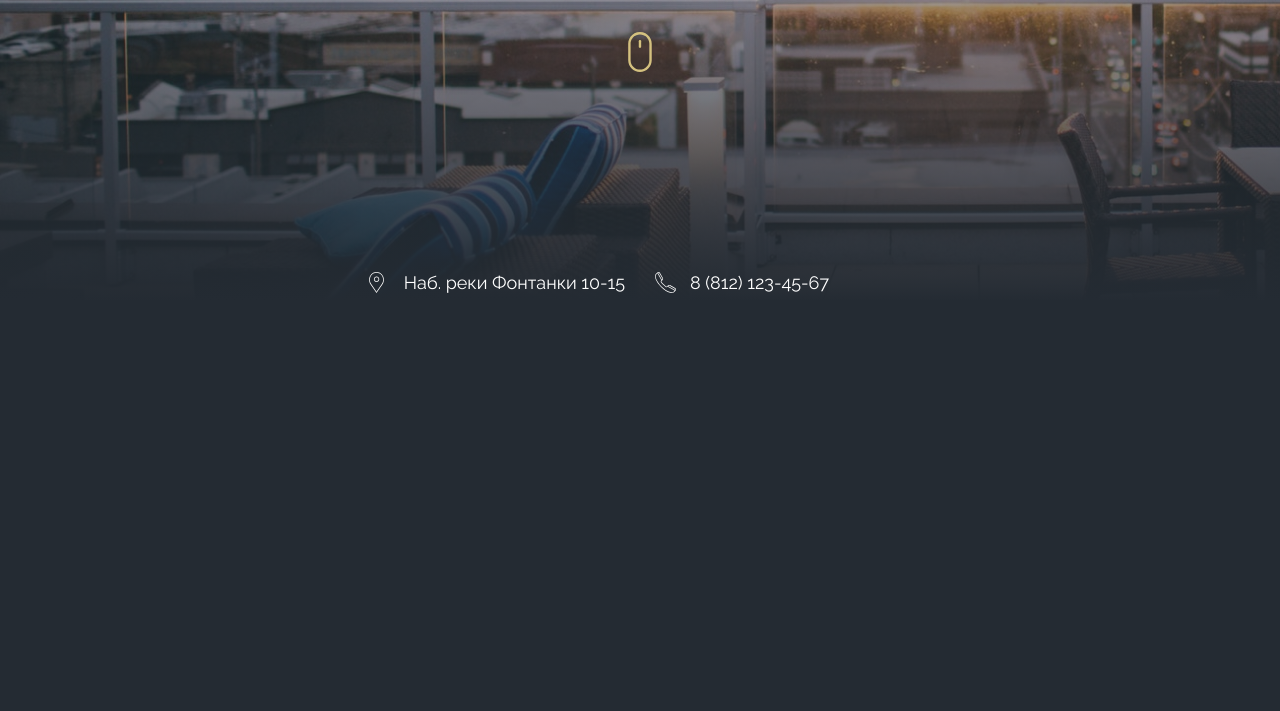
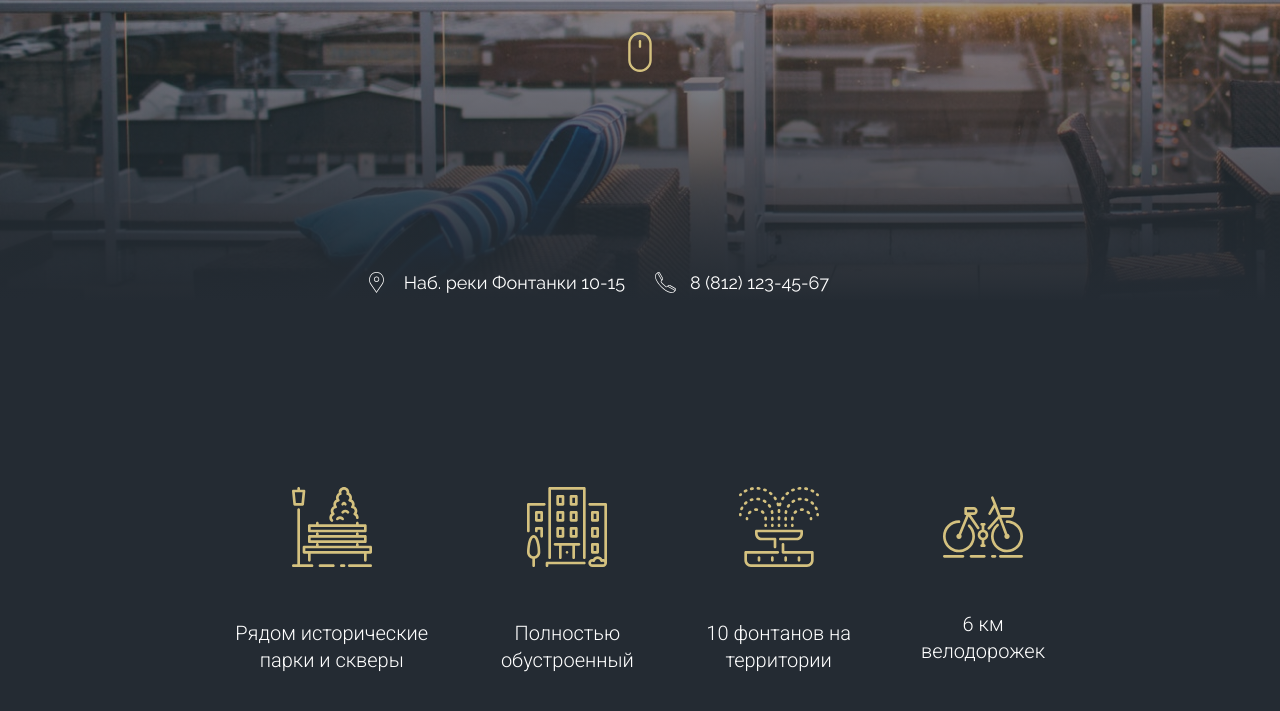
Before and after one commit to markdamolotov/lofthouse_landing, a plain HTML site: page index.html in a window 1280 px wide. Shown: the part 473-1184 px from the top of the page. Before the commit the page ends 840 px from the top, so only its background shows below. Drawn offline with nearby package versions, Linux system fonts and the light colour scheme.

Commit message:
add benefits

```diff
--- a/index.html
+++ b/index.html
@@ -41,6 +41,31 @@
     </div>
   </header>
 
+  <main>
+    <section class="benefits">
+      <div class="container container--sm">
+        <div class="benefits__row">
+          <div class="benefits__item">
+            <img src="./img/benefits/bench.svg" alt="" class="benefits__item-img">
+            <p class="benefits__item-text">Рядом исторические парки и скверы</p>
+          </div>
+          <div class="benefits__item">
+            <img src="./img/benefits/building.svg" alt="" class="benefits__item-img">
+            <p class="benefits__item-text">Полностью обустроенный</p>
+          </div>
+          <div class="benefits__item">
+            <img src="./img/benefits/fountain.svg" alt="" class="benefits__item-img">
+            <p class="benefits__item-text">10 фонтанов на территории</p>
+          </div>
+          <div class="benefits__item">
+            <img src="./img/benefits/bicycle.svg" alt="" class="benefits__item-img">
+            <p class="benefits__item-text">6 км велодорожек</p>
+          </div>
+        </div>
+      </div>
+    </section>
+  </main>
+
   <script src="./js/main.js"></script>
 </body>
 </html>
--- a/sass/base/_base.scss
+++ b/sass/base/_base.scss
@@ -19,7 +19,11 @@ a {
 .container {
   margin: 0 auto;
   padding: 0 15px;
-  width: 1140px;
+  max-width: 1140px;
+
+  &--sm {
+    max-width: 840px;
+  }
 }
 
 .text-right {
--- /dev/null
+++ b/sass/blocks/_benefits.scss
@@ -0,0 +1,22 @@
+.benefits {
+  padding: 120px 0;
+
+  &__row {
+    display: flex;
+    justify-content: space-between;
+    column-gap: 70px;
+    align-items: center;
+    text-align: center;
+  }
+
+  &__item-img {
+    margin-bottom: 53px;
+  }
+
+  &__item-text {
+    font-family: $font-secondary;
+    font-size: 20px;
+    font-weight: 300;
+    line-height: 1.35;
+  }
+}
--- a/sass/main.scss
+++ b/sass/main.scss
@@ -7,3 +7,4 @@
 @import './blocks/header';
 @import './blocks/nav';
 @import './blocks/info';
+@import './blocks/benefits';
```
Also changed, not shown: css/main.css, css/main.min.css, img/benefits/bench.svg (added), img/benefits/bicycle.svg (added), img/benefits/building.svg (added), img/benefits/fountain.svg (added), 2 other files.
